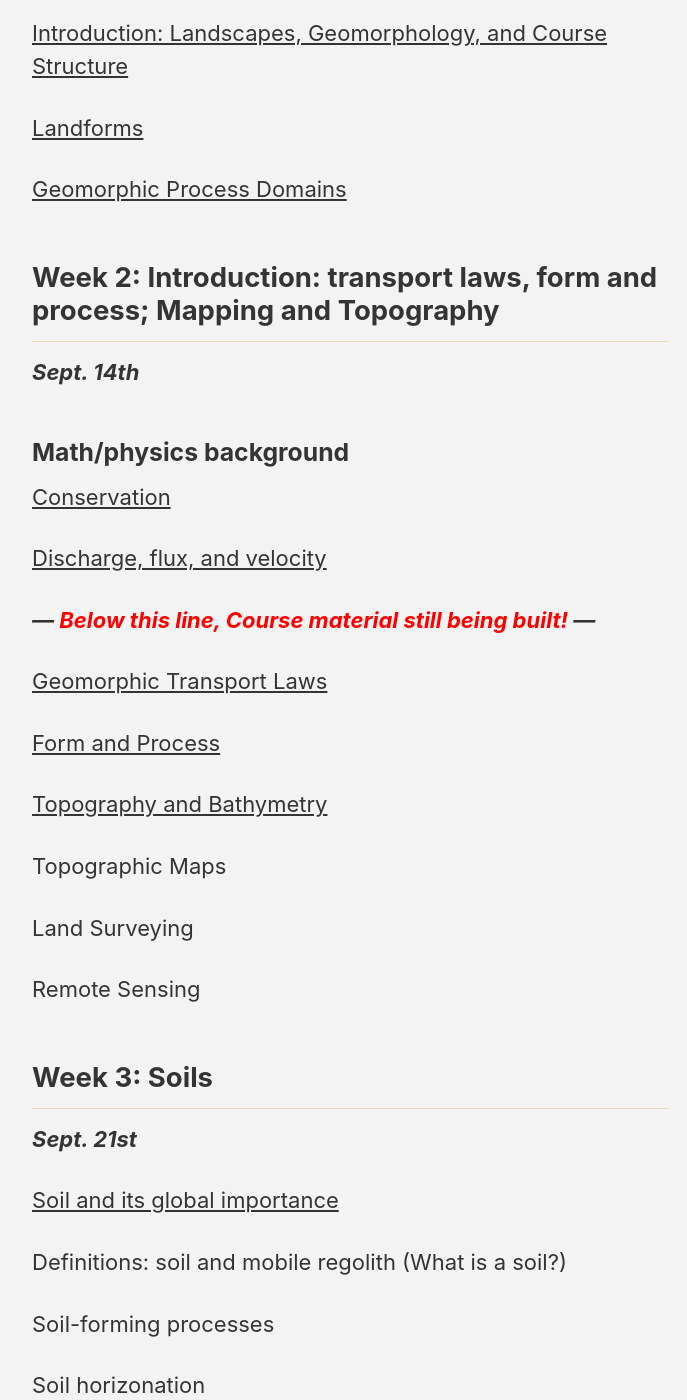
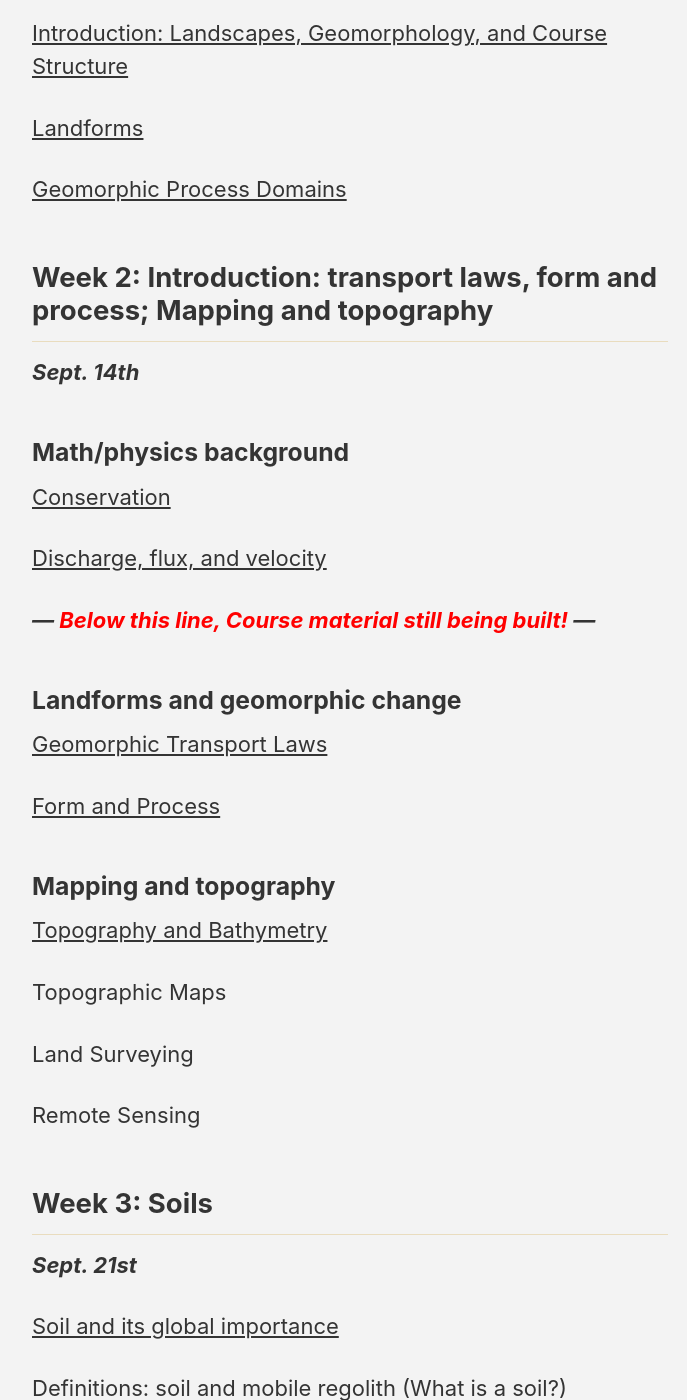
Before and after one commit to GeomorphOnline/GeomorphOnline.github.io, a Jekyll site: the page built from _pages/schedule.md, in a window 1280 px wide and 1400 px high, scrolled down 517 px. Shown: the whole window, without its empty margins (290-977 px from the left). Built offline with Jekyll 4.4.1, drawn with Linux system fonts in a browser that asks for light colours; cached includes are drawn as plain includes; nearby versions of some CDN libraries; some of the changed text lies outside the part shown.

Commit message:
Headings, subheadings, capitalization

```diff
--- a/_pages/schedule.md
+++ b/_pages/schedule.md
@@ -21,7 +21,7 @@ permalink: /schedule/
 [Geomorphic Process Domains](/introduction/process_domains/)
 
 
-## Week 2: Introduction: transport laws, form and process; Mapping and Topography
+## Week 2: Introduction: transport laws, form and process; Mapping and topography
 
 ***Sept. 14th***
 
@@ -33,9 +33,13 @@ permalink: /schedule/
 
 ***--- <font color="red">Below this line, Course material still being built!</font> ---***
 
+### Landforms and geomorphic change
+
 [Geomorphic Transport Laws](/introduction/transport_laws)
 
 [Form and Process](/introduction/form_and_process)
+
+### Mapping and topography
 
 [Topography and Bathymetry](/topobathy/topography_bathymetry/)
 
@@ -86,7 +90,7 @@ Hillslope diffusion
 Mass wasting
 
 
-## Week 5: Catchment Hydrology
+## Week 5: Catchment hydrology
 
 ***Oct. 5th***
 
@@ -187,12 +191,12 @@ Half week: Happy Thanksgiving!
 ***Nov. 30th***
 
 
-## Week 14: Aeolian, Planetary, and An Eye for the Landscape (Wrap-up)
+## Week 14: Aeolian, Planetary, and An eye for the landscape (Wrap-up)
 
 ***Dec. 7th***
 
 
-## Week 15: Final Project Presentations
+## Week 15: Final project presentations
 
 ***Dec. 14th***
 
```
